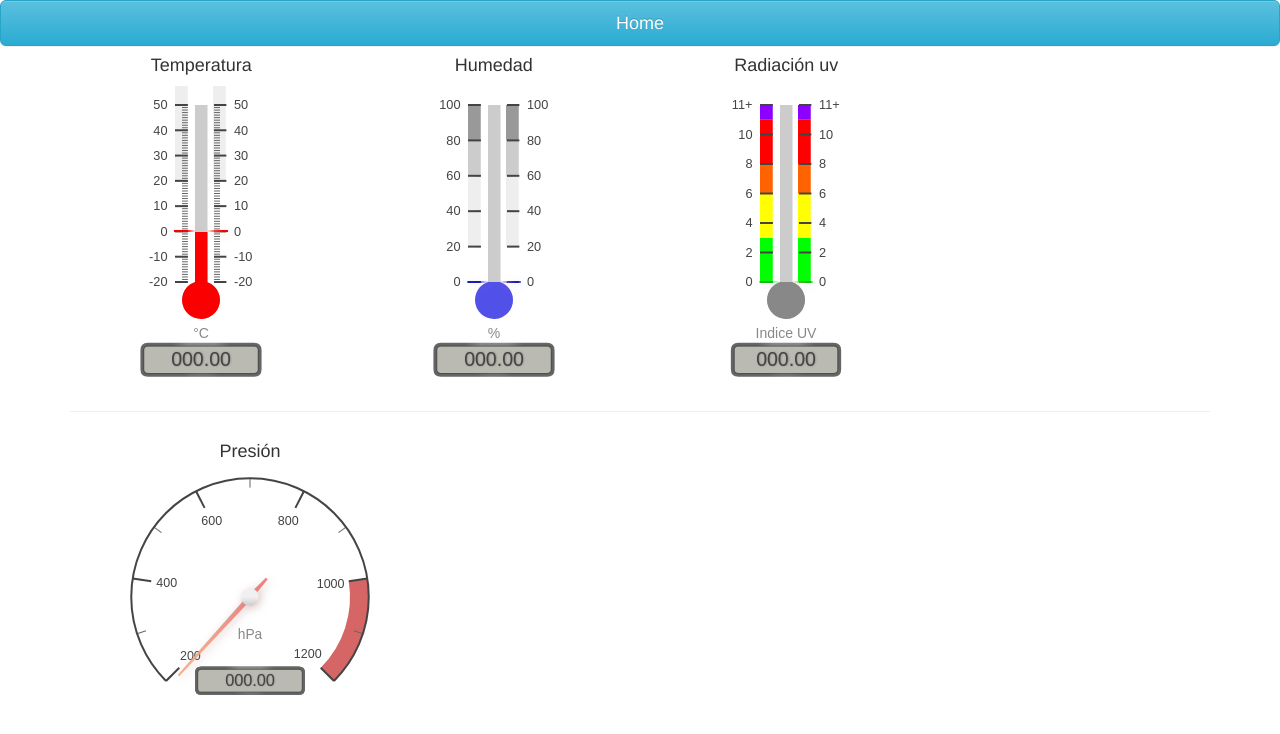
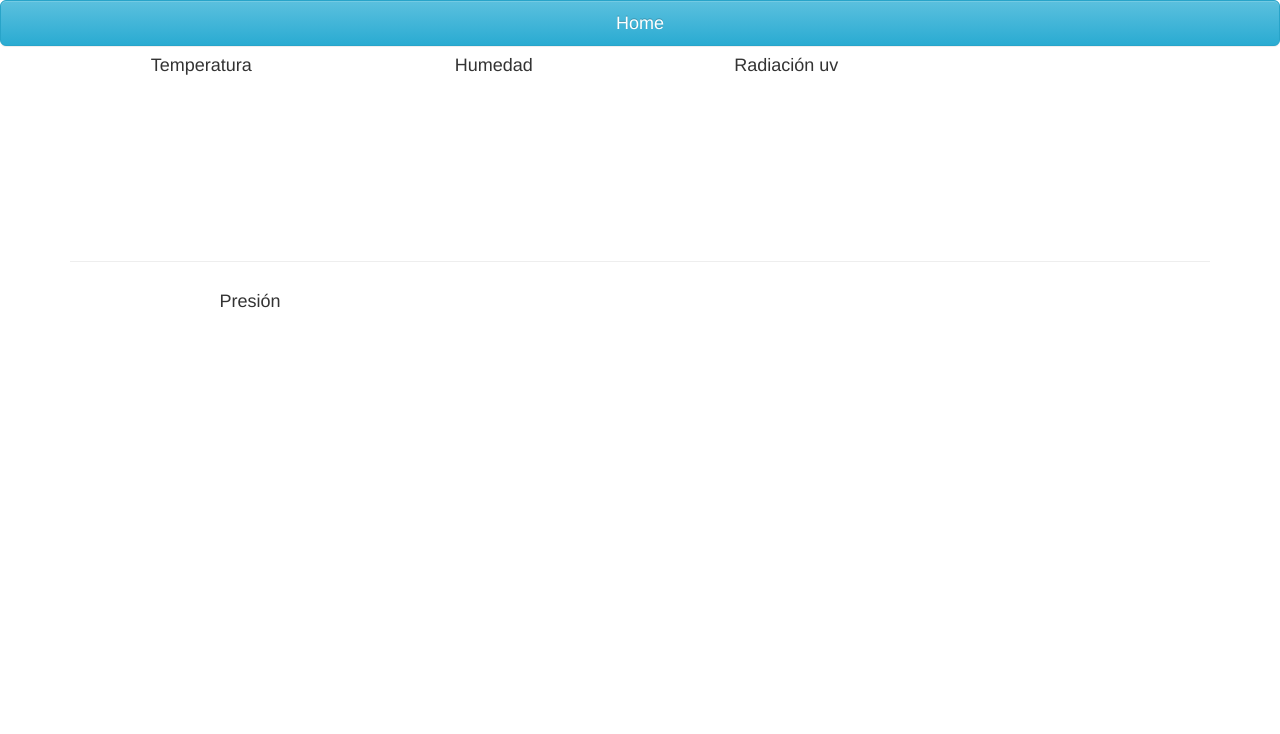
Before and after one commit to Sergioeabarcaf/totem, a website: page nodejs/views/dashboard.html in a window 1280 px wide. Drawn offline with nearby package versions, Linux system fonts and the light colour scheme; files that its build step writes are made by us from their sources; no server answers; files whose address does not match are found by name.

Commit message:
sergioeabarcaf UPDATE dashboard: se actualiza dashboar.js para recopilar los datos y renderizar en index0.html

```diff
--- a/nodejs/public/js/dashboard.js
+++ b/nodejs/public/js/dashboard.js
@@ -1,203 +1,28 @@
 $( document ).ready(function() {
   var socket = io.connect();
-
-//Dashboard de temperatura
-  var temperatura = new LinearGauge({
-    renderTo: 'temperatura',
-    width: 150,
-    height: 300,
-    units: "°C",
-    minValue: -20,
-    startAngle: 90,
-    ticksAngle: 180,
-    valueBox: false,
-    maxValue: 50,
-    majorTicks: [
-        "-20",
-        "-10",
-        "0",
-        "10",
-        "20",
-        "30",
-        "40",
-        "50"
-    ],
-    minorTicks: 10,
-    strokeTicks: false,
-    colorPlate: "#fff",
-    borderShadowWidth: 0,
-    borders: false,
-    needleType: "arrow",
-    needleWidth: 2,
-    needleCircleSize: 7,
-    needleCircleOuter: true,
-    needleCircleInner: false,
-    colorNeedle: "#fb0000",
-    colorBarProgress: "#fb0000",
-    animationDuration: 1500,
-    animationRule: "linear",
-    barWidth: 10,
-    value: 0,
-    valueBox: "true"
-  }).draw();
-
-//dashboard de humedad
-  var humedad = new LinearGauge({
-    renderTo: 'humedad',
-    width: 150,
-    height: 300,
-    units: "%",
-    minValue: 0,
-    startAngle: 90,
-    ticksAngle: 180,
-    valueBox: false,
-    maxValue: 100,
-    majorTicks: [
-        "0",
-        "20",
-        "40",
-        "60",
-        "80",
-        "100"
-    ],
-    minorTicks: 1,
-    strokeTicks: false,
-    colorPlate: "#fff",
-    borderShadowWidth: 0,
-    borders: false,
-    needleType: "arrow",
-    needleWidth: 2,
-    needleCircleSize: 7,
-    needleCircleOuter: true,
-    needleCircleInner: false,
-    colorNeedle: "rgba(0, 0, 255, 0.6)",
-    colorBarProgress: "rgba(0, 0, 255, 0.6)",
-    animationDuration: 1500,
-    animationRule: "linear",
-    barWidth: 10,
-    value: 0,
-    valueBox: "true"
-  }).draw();
-
-//dashboard de UV
-  var uv = new LinearGauge({
-    renderTo: 'uv',
-    width: 150,
-    height: 300,
-    units: "Indice UV",
-    minValue: 0,
-    startAngle: 90,
-    ticksAngle: 180,
-    valueBox: false,
-    maxValue: 12,
-    majorTicks: [
-        "0",
-        "2",
-        "4",
-        "6",
-        "8",
-        "10",
-        "11+"
-    ],
-    highlights: [
-            {
-                "from": 0,
-                "to": 3,
-                "color": "rgba(0, 255, 0, 1)"
-            },
-            {
-                "from": 3,
-                "to": 6,
-                "color": "rgba(255, 255, 1, 1)"
-            },
-            {
-                "from": 6,
-                "to": 8,
-                "color": "rgba(255, 99, 1, 1)"
-            },
-            {
-                "from": 8,
-                "to": 11,
-                "color": "rgba(255, 0, 0, 1)"
-            },
-            {
-                "from":11 ,
-                "to": 12,
-                "color": "rgba(139, 0, 255, 1)"
-            }
-
-    ],
-    minorTicks: 1,
-    strokeTicks: false,
-    colorPlate: "#fff",
-    borderShadowWidth: 0,
-    borders: false,
-    needleType: "arrow",
-    needleWidth: 2,
-    needleCircleSize: 7,
-    needleCircleOuter: true,
-    needleCircleInner: false,
-    colorNeedle: "rgba(0, 255, 0, 0.6)",
-    animationDuration: 1500,
-    animationRule: "linear",
-    barWidth: 10,
-    value: 0,
-    valueBox: "true"
-  }).draw();
-
-//dashboard de presion
-  var presion = new RadialGauge({
-    renderTo: 'presion',
-    width: 250,
-    height: 250,
-    units: "hPa",
-    minValue: 200,
-    maxValue: 1200,
-    majorTicks: [
-        "200",
-        "400",
-        "600",
-        "800",
-        "1000",
-        "1200"
-    ],
-    minorTicks: 2,
-    strokeTicks: true,
-    highlights: [
-        {
-            "from": 1000,
-            "to": 1200,
-            "color": "rgba(200, 50, 50, .75)"
-        }
-    ],
-    colorPlate: "#fff",
-    borderShadowWidth: 0,
-    borders: false,
-    needleType: "arrow",
-    needleWidth: 2,
-    needleCircleSize: 7,
-    needleCircleOuter: true,
-    needleCircleInner: false,
-    animationDuration: 1500,
-    animationRule: "linear"
-  }).draw();
-
+  var presion = document.getElementById('presion');
+  var humedad = document.getElementById('humedad');
+  var radiacion = document.getElementById('radiacion');
 
 //Funciones que actualizan los valores del dashboard
   //actualiza valor dashboard temperatura
   socket.on('new temperatura', function(data) {
-    temperatura.value = parseFloat(data.value);
+    console.log("temperatura: "+ data);
+    temperatura.innerText=data;
   });
   //actualiza valor dashboard humedad
   socket.on('new humedad', function(data) {
-    humedad.value = parseFloat(data.value);
+    console.log("humedad: "+ data);
+    humedad.innerText=data;
   });
   //actualiza valor dashboard presion
   socket.on('new presion', function(data) {
-    presion.value = parseFloat(data.value);
+    console.log("presion: "+ data);
+    presion.innerText=data;
   });
   //actualiza valor dashboard UV
   socket.on('new uv', function(data) {
-    uv.value = parseFloat(data.value);
+    console.log("radiacion: "+ data);
+    radiacion.innerText=data;
   });
 });
```
Also changed, not shown: nodejs/views/index0.html (+2 -1 lines).
